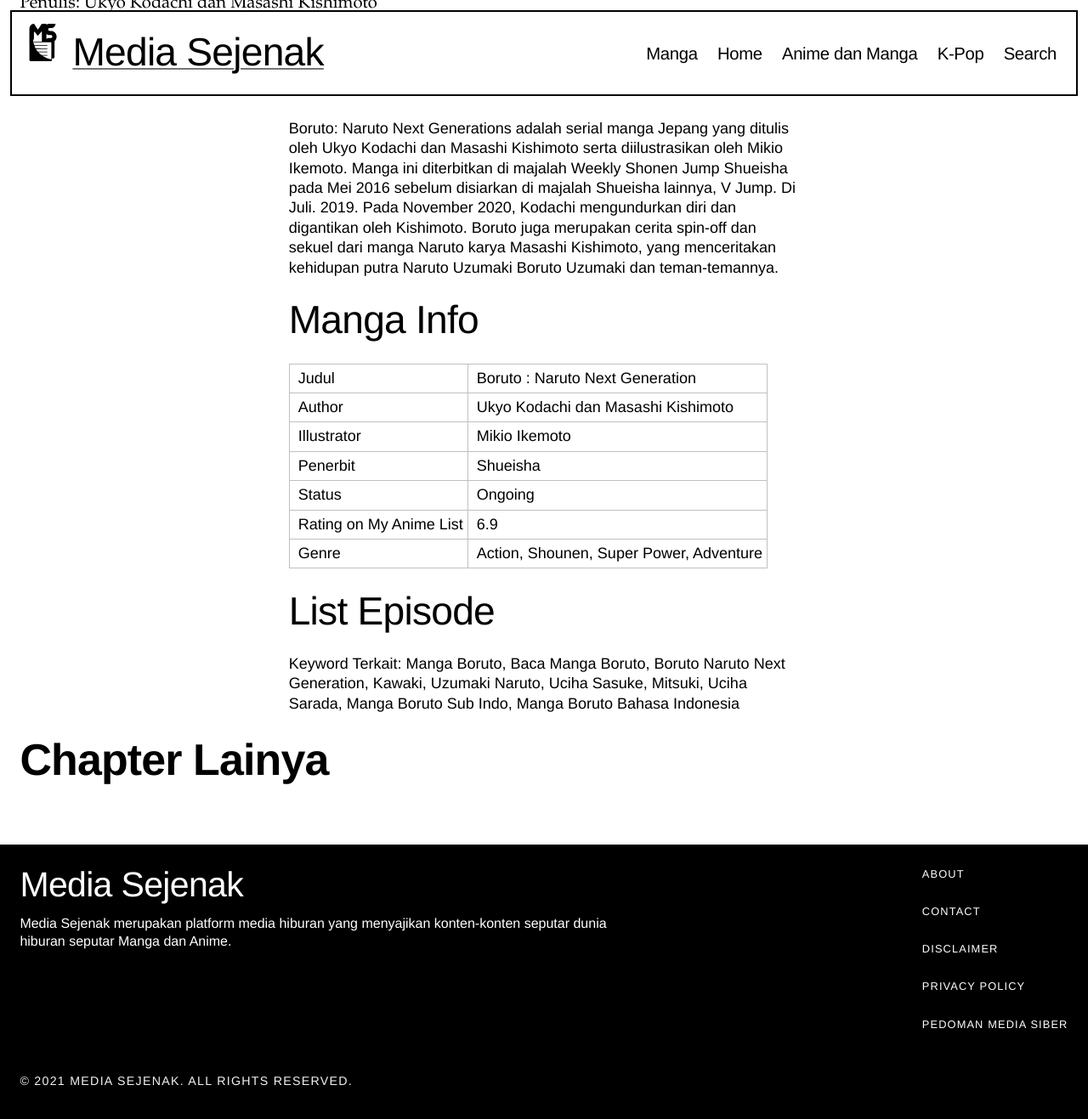
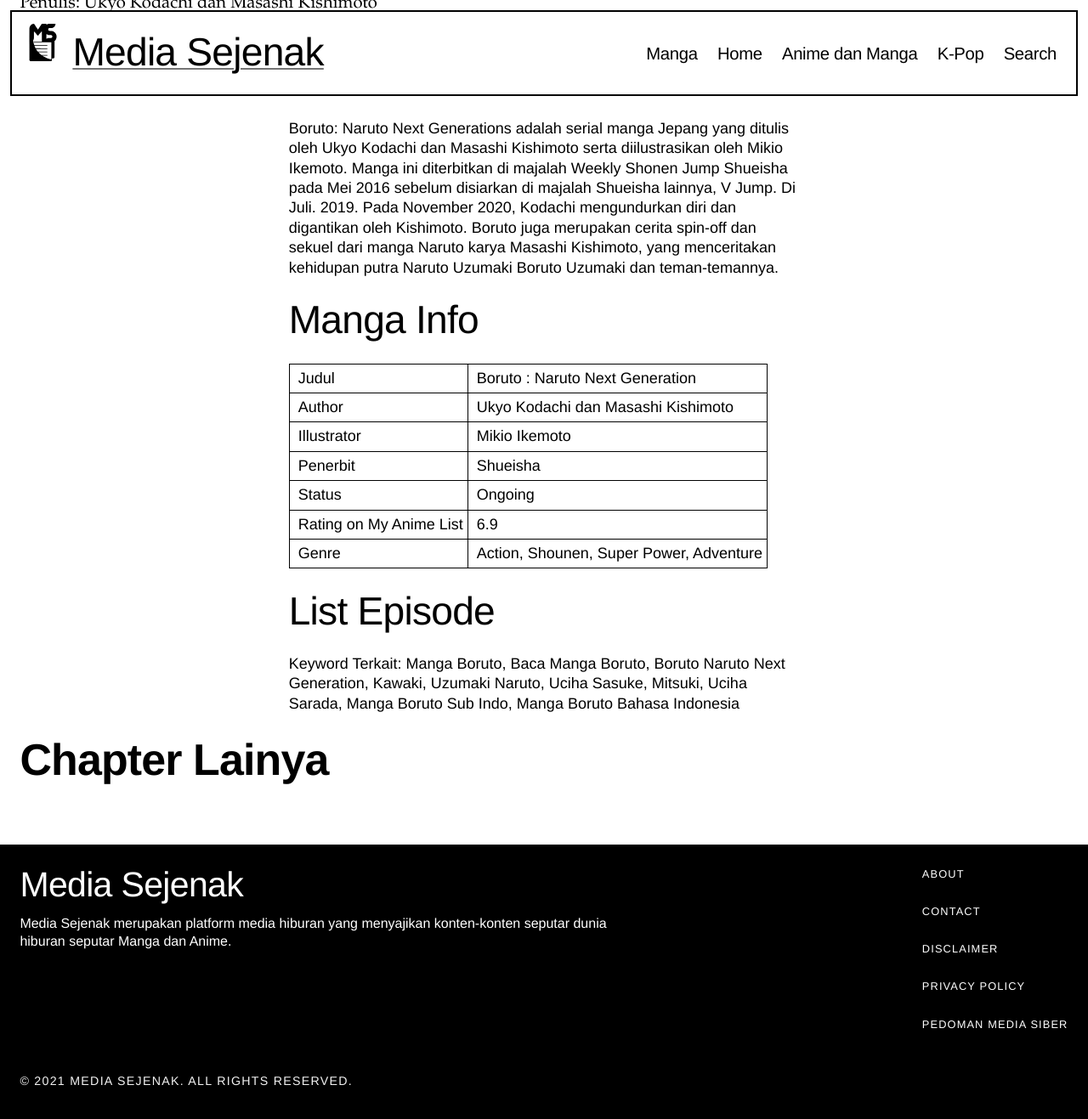
Before and after one commit to mediasejenak/mediasejenak.github.io, a Jekyll site: the page built from _series/Boruto.html, in a window 1280 px wide and 1400 px high, scrolled down 1625 px. Shown: the top 1317 px of the window at 85% size. Built offline with Jekyll 4.4.1, drawn with Linux system fonts in a browser that asks for light colours; some web fonts are replaced; a script that is not in the unit is left out.

Commit message:
Update Boruto.html

```diff
--- a/_series/Boruto.html
+++ b/_series/Boruto.html
@@ -16,17 +16,17 @@
   <h2>Manga Info</h2>
 <style>
 	.demo {
-		border:1px solid #C0C0C0;
+		border:1px solid #000000;
 		border-collapse:collapse;
 		padding:5px;
 	}
 	.demo th {
-		border:1px solid #C0C0C0;
+		border:1px solid #000000;
 		padding:5px;
-		background:#F0F0F0;
+		background:#FFFFFF;
 	}
 	.demo td {
-		border:1px solid #C0C0C0;
+		border:1px solid #000000;
 		padding:5px;
 	}
 </style>
```
